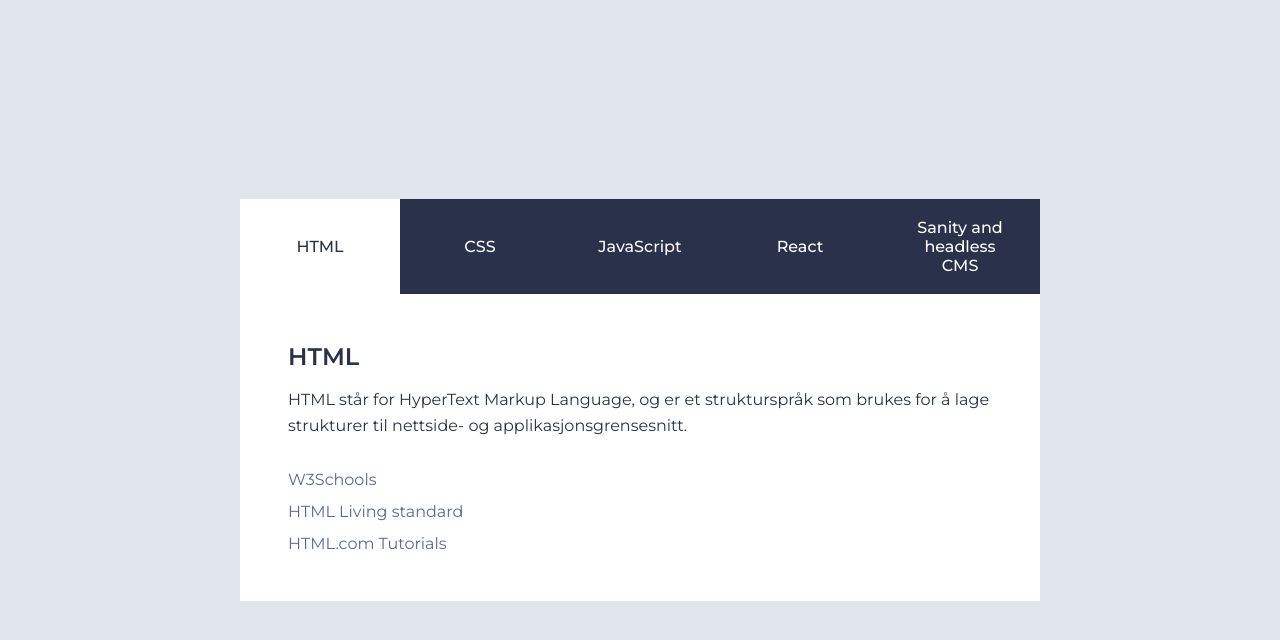
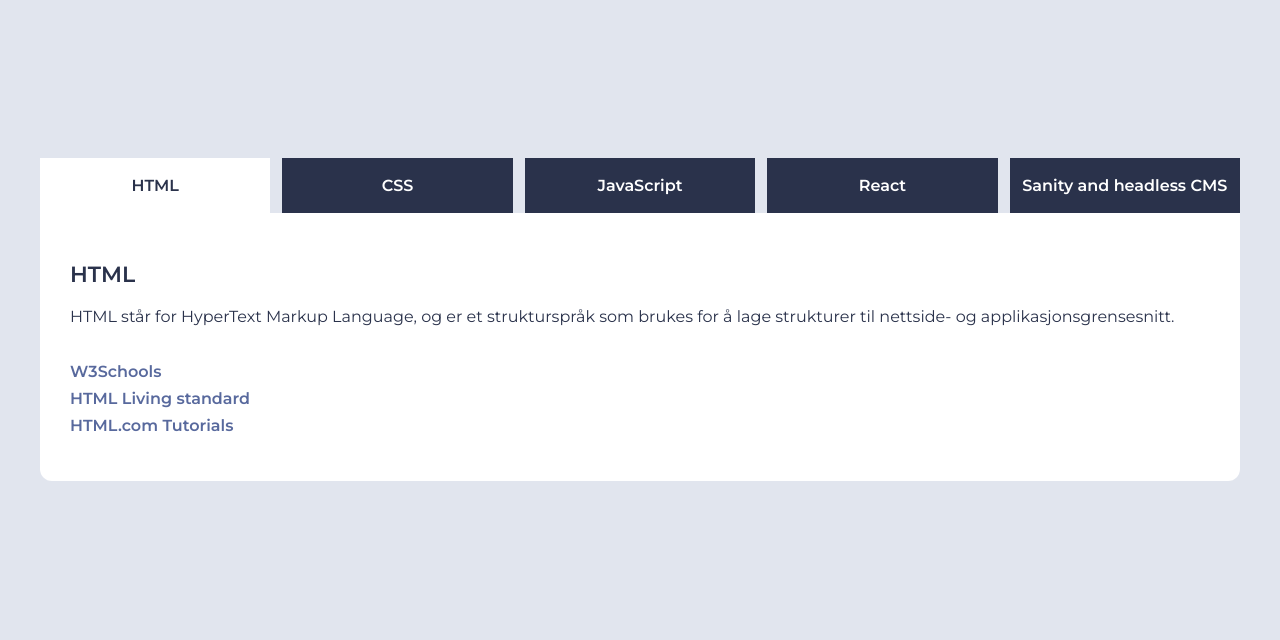
Before and after one commit to Vanki101/uib25ak1_resource_layout_BANKI, a plain HTML site: page index.html in a window 1280 px wide. Drawn offline with Linux system fonts and the light colour scheme.

Commit message:
fikset CSS
Løst hvordan den skal se ut.

```diff
--- a/style.css
+++ b/style.css
@@ -1,4 +1,3 @@
-/* Grunnleggende sideoppsett */
 body {
     font-family: 'Montserrat', sans-serif;
     margin: 0;
@@ -6,86 +5,87 @@ body {
     background-color: #E1E5EE;
     display: flex;
     justify-content: center;
-    align-items: center;
+    margin-top: 10%;
     min-height: 100vh;
 }
 
-/* Hovedcontainer med fast bredde og avrundede hjørner */
 main {
-    width: 800px;
-    background: #fff;
-    overflow: hidden;
+    width: 1200px;
+    padding: 30px;
+    background: transparent;
 }
 
-/* Navigasjonsmeny med mørk bakgrunn */
 nav {
-    background-color: #2A324B;
     display: flex;
+    justify-content: space-between;
+    background-color: transparent;
+    gap: 1%;
     width: 100%;
 }
 
-/* Styling for navigasjonsknapper */
 nav button {
-    background-color: #2A324B;
+    flex: 1;
+    padding: 18px 10px;
     color: #fff;
+    background: #2A324B;
     border: none;
-    padding: 1.2rem 2rem;
+    cursor: pointer;
+    text-align: center;
+    transition: all 0.3s;
+    font-weight: 600;
+    font-size: 16px;
     font-family: 'Montserrat', sans-serif;
-    font-weight: 500;
-    font-size: 1rem;
-    cursor: pointer;
-    width: 40%;  /* bredde for alle knapper */
 }
 
-/* Aktiv knapp */
+nav button:hover {
+    background: #2A324B;
+    color: #fff;
+}
+
 nav button.active {
-    background-color: #fff;
+    background: #fff;
+    color: #2A324B;
+    font-weight: bold;
+}
+
+#resource-content {
+    padding: 30px;
+    background: #fff;
+    color: #2A324B;
+    border-radius: 0 0 12px 12px;
+}
+
+h2 {
+    font-size: 22px;
+    font-weight: 600;
+    margin-bottom: 15px;
     color: #2A324B;
 }
 
-/* Innholdsområde med padding */
-#resource-content {
-    padding: 3rem;
+p {
+    font-size: 16px;
+    line-height: 1.6;
+    color: #2A324B;
+    margin-bottom: 2rem;
 }
 
-/* Overskrift */
-h2 {
-    color: #2A324B;
-    margin: 0 0 1rem 0;
-    font-size: 1.5rem;
-    font-weight: 600;
-}
-
-/* Paragraf */
-p {
-    color: #2A324B;
-    margin: 0 0 2rem 0;
-    line-height: 1.6;
-}
-
-/* Liste */
 ul {
+    padding: 0;
     list-style: none;
-    padding: 0;
-    margin: 0;
+    margin-top: 10px;
 }
 
 ul li {
-    margin: 0 0 0.8rem 0;
+    margin: 8px 0;
 }
 
-/* Fjern margin på siste listeelement */
-ul li:last-child {
-    margin-bottom: 0;
+a {
+    text-decoration: none;
+    color: #58699D;
+    font-weight: 600;
+    transition: color 0.3s;
 }
 
-/* Lenke-styling */
-a {
-    color: #58699D;
-    text-decoration: none;
+a:hover {
+    color: #2A324B;
 }
-
-/* Hover-effekt på lenker */
-a:hover {
-    text-decoration: underline;
-}
```
